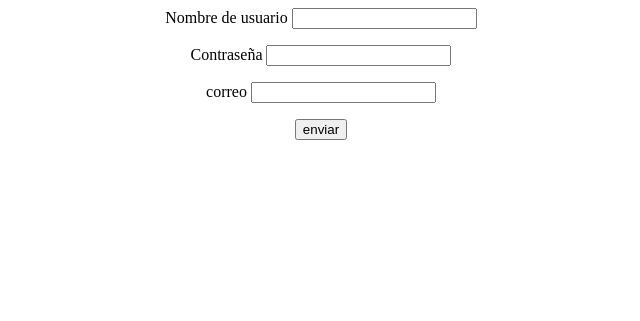
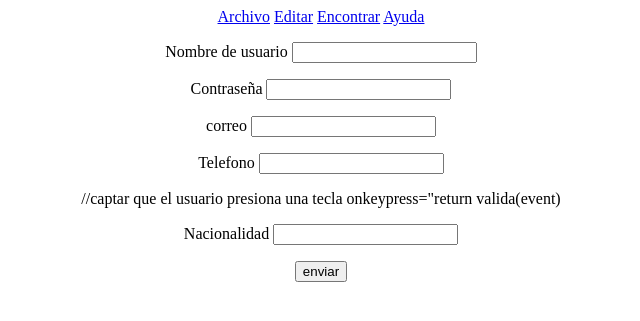
Before and after one commit to winsipho/winston_pagina, a PHP site: page / in a window 1280 px wide. Shown: the top 321 px of the page, without its empty margins (319-959 px from the left). Run offline with PHP 8.4, Linux system fonts and the light colour scheme.

Commit message:
actualizar campos

```diff
--- a/index.php
+++ b/index.php
@@ -1,8 +1,33 @@
 <center>
+  <div>
+  	<a href="#">Archivo</a>
+    <a href="#">Editar</a>
+  	<a href="#">Encontrar</a>
+    <a href="#">Ayuda</a>
+  	</div>
+
 <form method="post" action="registro_manejo.php">
 <p>Nombre de usuario <input  required type="text" name="nombre_de_usuario"></p>
 <p>Contraseña <input required type="password" name="contraseña"></p>
 </p>correo <input required type="text" name="correo"></p>
+</p>Telefono <input required type="text" name="telefono" onkeypress="return valida(event)"></p>
+  //captar que el usuario presiona una tecla onkeypress="return valida(event)
+<script>
+function valida(e){
+    tecla = (document.all) ? e.keyCode : e.which;
+
+    //Tecla de retroceso para borrar, siempre la permite
+    if (tecla==8){
+        return true;
+    }
+
+    // Patron de entrada, en este caso solo acepta numeros
+    patron =/[0-9]/;
+    tecla_final = String.fromCharCode(tecla);
+    return patron.test(tecla_final);
+}
+</script>
+</p>Nacionalidad <input required type="text" name="nacionalidad"></p>
 <input type="submit" value="enviar">
 </form>
 </center>
--- a/registro_manejo.php
+++ b/registro_manejo.php
@@ -3,4 +3,6 @@ print("hola, esto es una prueba D:");
 $Nombre_de_usuario=$_POST['nombre_de_usuario'];
 $Contrasena=$_POST['contraseña'];
 $Correo=$_POST['correo'];
-print("$Nombre_de_usuario $Correo $Contrasena");
+$Telefono=$_POST['telefono'];
+$Nacionalidad=$_POST['nacionalidad'];
+print("$Nombre_de_usuario  $Contrasena $Correo $Telefono $Nacionalidad");
```
